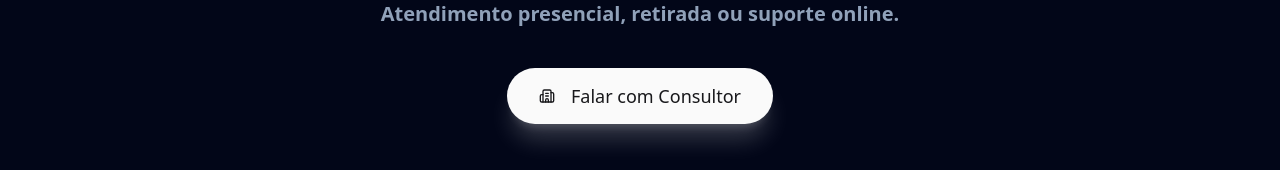
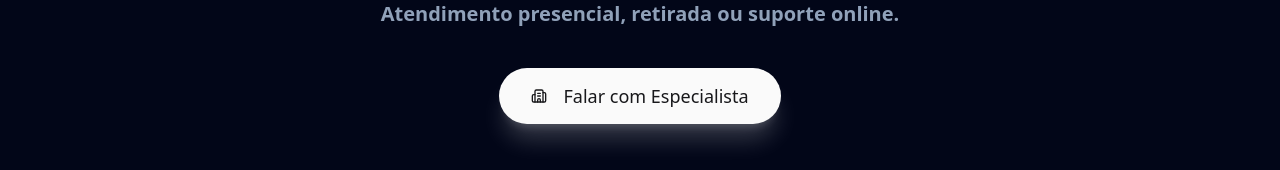
Before and after one commit to wheslancardoso/wtechprot, a Next.js app: page / in a window 1280 px wide. Shown: the part 447-617 px from the top of the page. Built offline with nearby package versions, Linux system fonts and the light colour scheme; no server answers.

Commit message:
chore(landing): atualiza email e padroniza CTAs para Especialista

```diff
--- a/src/app/page.tsx
+++ b/src/app/page.tsx
@@ -138,7 +138,7 @@ j=d.createElement(s),dl=l!='dataLayer'?'&l='+l:'';j.async=true;j.src=
                 <Button size="lg" className="h-14 px-8 text-lg rounded-full w-full sm:w-auto shadow-xl shadow-primary/20 bg-primary hover:bg-primary/90 text-primary-foreground transition-all transform hover:scale-105" asChild>
                   <Link href={whatsappLink} target="_blank" id="cta-whatsapp-hero">
                     <Building2 className="mr-2 h-5 w-5" />
-                    Falar com Consultor
+                    Falar com Especialista
                   </Link>
                 </Button>
               </div>
@@ -603,7 +603,7 @@ j=d.createElement(s),dl=l!='dataLayer'?'&l='+l:'';j.async=true;j.src=
               {/* Coluna 1: Info */}
               <div className="space-y-8">
                 <div>
-                  <h2 className="text-3xl font-bold mb-4">Atendimento em Goiânia</h2>
+                  <h2 className="text-3xl font-bold mb-4">Atendimento em Goiânia e Região</h2>
                   <p className="text-slate-400">
                     Nossa base técnica está pronta para receber seu equipamento ou agendar uma visita no seu endereço.
                   </p>
@@ -638,7 +638,7 @@ j=d.createElement(s),dl=l!='dataLayer'?'&l='+l:'';j.async=true;j.src=
                     <div>
                       <h3 className="font-bold text-white mb-1">Contato</h3>
                       <p className="text-slate-400 text-sm">{formattedPhone}</p>
-                      <p className="text-slate-400 text-sm">contato@wfix.com.br</p>
+                      <p className="text-slate-400 text-sm">wfixtech.contato@gmail.com</p>
                     </div>
                   </div>
                 </div>
```
